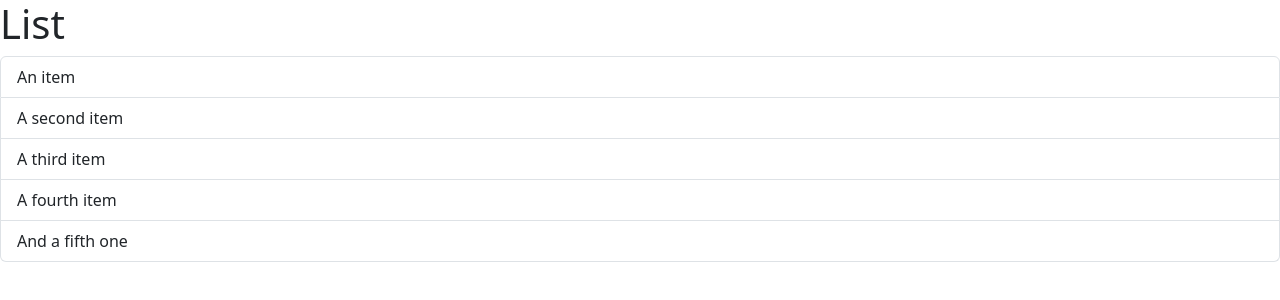
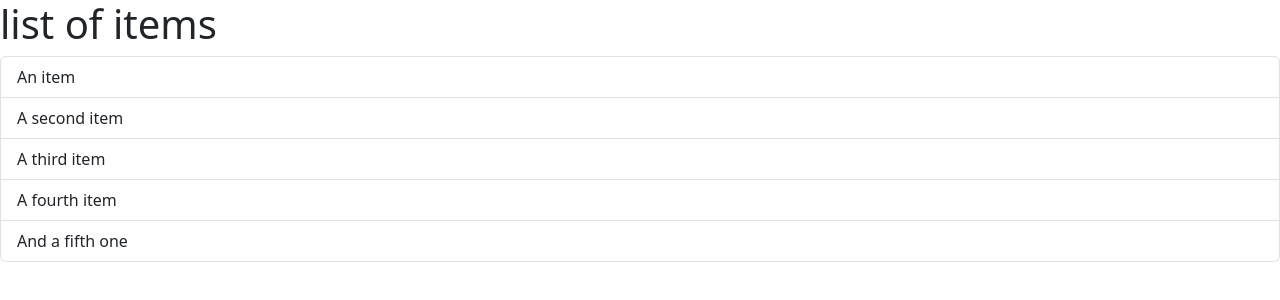
Before and after one commit to ismahelZero/game-store, a React (Vite) app: page / in a window 1280 px wide. Shown: the top 300 px of the page. Built offline with nearby package versions, Linux system fonts and the light colour scheme.

Commit message:
upd: making list component to reusable component

```diff
--- a/src/App.tsx
+++ b/src/App.tsx
@@ -1,7 +1,19 @@
-import ListGroup from "./components/ListGroup";
+import ListGroup from './components/ListGroup'
 
 function App() {
-    return <div><ListGroup/></div>
+  let items = [
+    'An item',
+    'A second item',
+    'A third item',
+    'A fourth item',
+    'And a fifth one'
+  ]
+
+  return (
+    <div>
+      <ListGroup items={items} heading="list of items" />
+    </div>
+  )
 }
 
 export default App
--- a/src/components/ListGroup.tsx
+++ b/src/components/ListGroup.tsx
@@ -1,17 +1,15 @@
 import { useState } from 'react'
 
-function ListGroup() {
-  let items = [
-    'An item',
-    'A second item',
-    'A third item',
-    'A fourth item',
-    'And a fifth one'
-  ]
+interface Props {
+  items: string[]
+  heading: string
+}
+
+function ListGroup({ items, heading }: Props) {
   const [selectedIndex, setSelectedIndex] = useState(-1)
   return (
     <>
-      <h1>List</h1>
+      <h1>{heading}</h1>
       {items.length === 0 && <p>There are no items!</p>}
       <ul className="list-group">
         {items.map((item, index) => (
```
